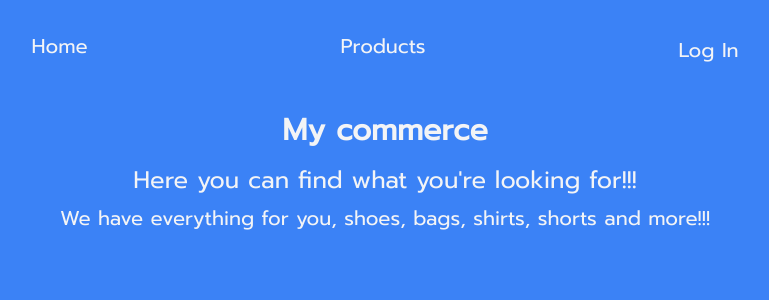
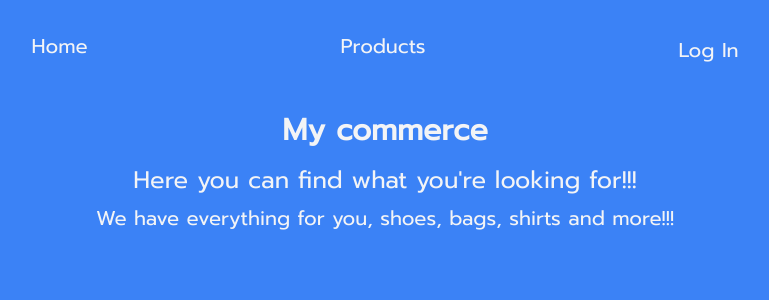
Before and after one commit to Camilo-Suarez98/my-commerce, a React (Create React App) app: page / in a window 1280 px wide. Shown: the top 300 px of the page, without its empty margins (255-1024 px from the left). Built offline with nearby package versions, Linux system fonts and the light colour scheme.

Commit message:
Change in the text of main page

```diff
--- a/src/components/Home.jsx
+++ b/src/components/Home.jsx
@@ -3,7 +3,7 @@ const Home = () => {
     <section className="my-4">
       <h2 className="text-3xl font-bold pb-4">My commerce</h2>
       <p className="text-2xl pb-2">Here you can find what you're looking for!!!</p>
-      <p className="text-xl">We have everything for you, shoes, bags, shirts, shorts and more!!!</p>
+      <p className="text-xl">We have everything for you, shoes, bags, shirts and more!!!</p>
     </section>
   )
 }
```
